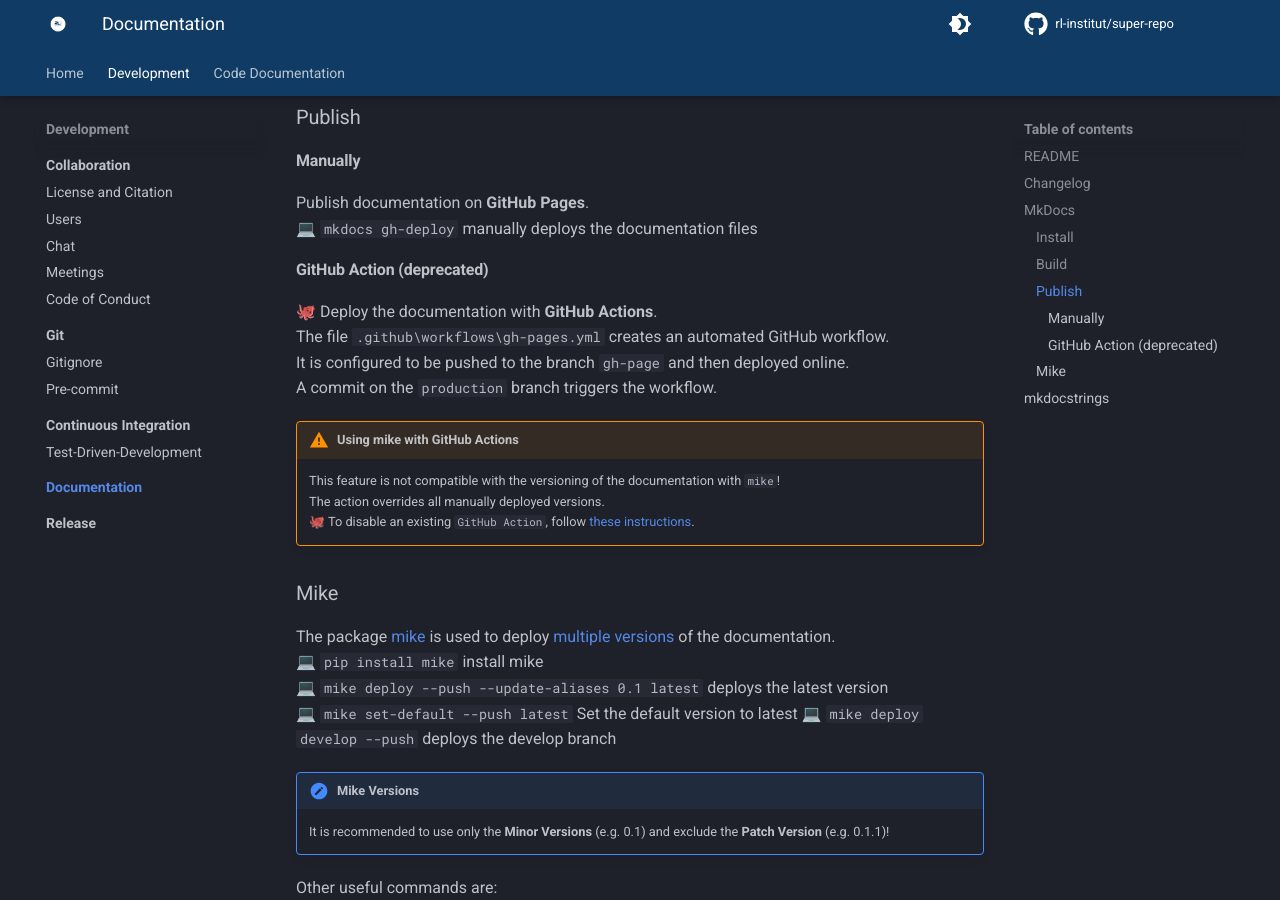
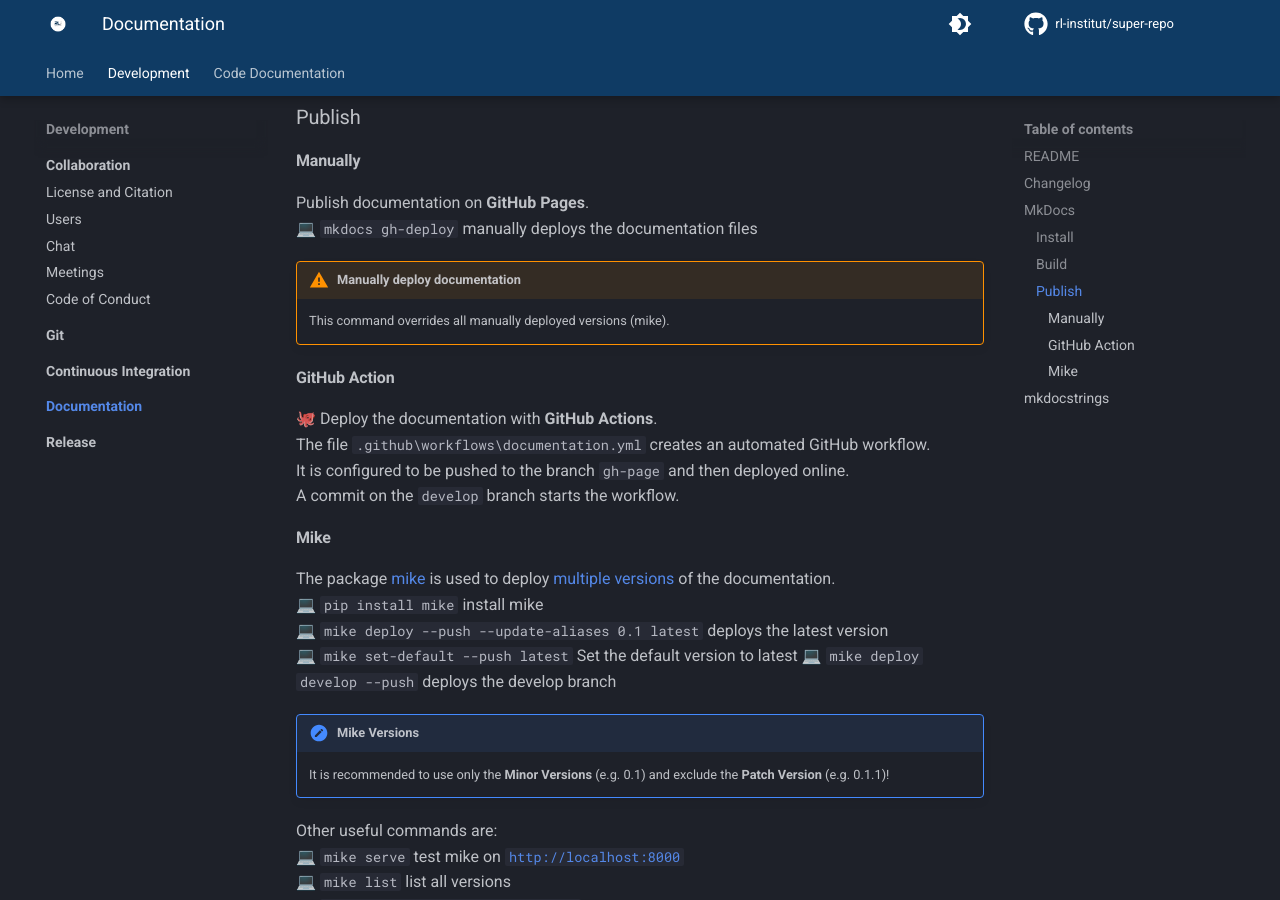
Before and after one commit to rl-institut/super-repo, an MkDocs documentation site: the page built from docs/development/documentation/index.md, in a window 1280 px wide and 900 px high, scrolled down 919 px. Built offline with MkDocs 1.6.1 and Material for MkDocs 9.7.7, drawn with Linux system fonts in a browser that asks for light colours; comment, search, counter and statistics services are not loaded; the version menu is left out.

Commit message:
Update documentation and changelog #61

```diff
--- a/docs/development/documentation/index.md
+++ b/docs/development/documentation/index.md
@@ -36,19 +36,17 @@
 Publish documentation on **GitHub Pages**. <br>
 💻 `mkdocs gh-deploy` manually deploys the documentation files
 
-#### GitHub Action (deprecated)
+!!! warning "Manually deploy documentation"
+    This command overrides all manually deployed versions (mike). <br>
+
+#### GitHub Action
 
 🐙 Deploy the documentation with **GitHub Actions**. <br>
-The file `.github\workflows\gh-pages.yml` creates an automated GitHub workflow. <br>
+The file `.github\workflows\documentation.yml` creates an automated GitHub workflow. <br>
 It is configured to be pushed to the branch `gh-page` and then deployed online. <br>
-A commit on the `production` branch triggers the workflow.
+A commit on the `develop` branch starts the workflow.
 
-!!! warning "Using mike with GitHub Actions"
-    This feature is not compatible with the versioning of the documentation with `mike`! <br>
-    The action overrides all manually deployed versions. <br>
-    🐙 To disable an existing `GitHub Action`, follow [these instructions](https://docs.github.com/de/enterprise-cloud@latest/actions/using-workflows/disabling-and-enabling-a-workflow).
-
-### Mike
+#### Mike
 
 The package [mike](https://github.com/jimporter/mike) is used to deploy [multiple versions](https://squidfunk.github.io/mkdocs-material/setup/setting-up-versioning/?h=versioning) of the documentation.<br>
 💻 `pip install mike` install mike <br>
--- a/mkdocs.yml
+++ b/mkdocs.yml
@@ -75,11 +75,8 @@
       - Code of Conduct: development/collaboration/code_of_conduct.md
     - Git:
       - development/git/index.md
-      - Gitignore: development/git/gitignore.md
-      - Pre-commit: development/git/pre-commit.md
     - Continuous Integration:
       - development/continuous-integration/index.md
-      - Test-Driven-Development: development/best-practice/test-driven-development-workflow.md
     - Documentation:
       - development/documentation/index.md
     - Release:
```
Also changed, not shown: CHANGELOG.md (+1 -0 lines), docs/development/git/index.md (+2 -1 lines), 3 other files.
